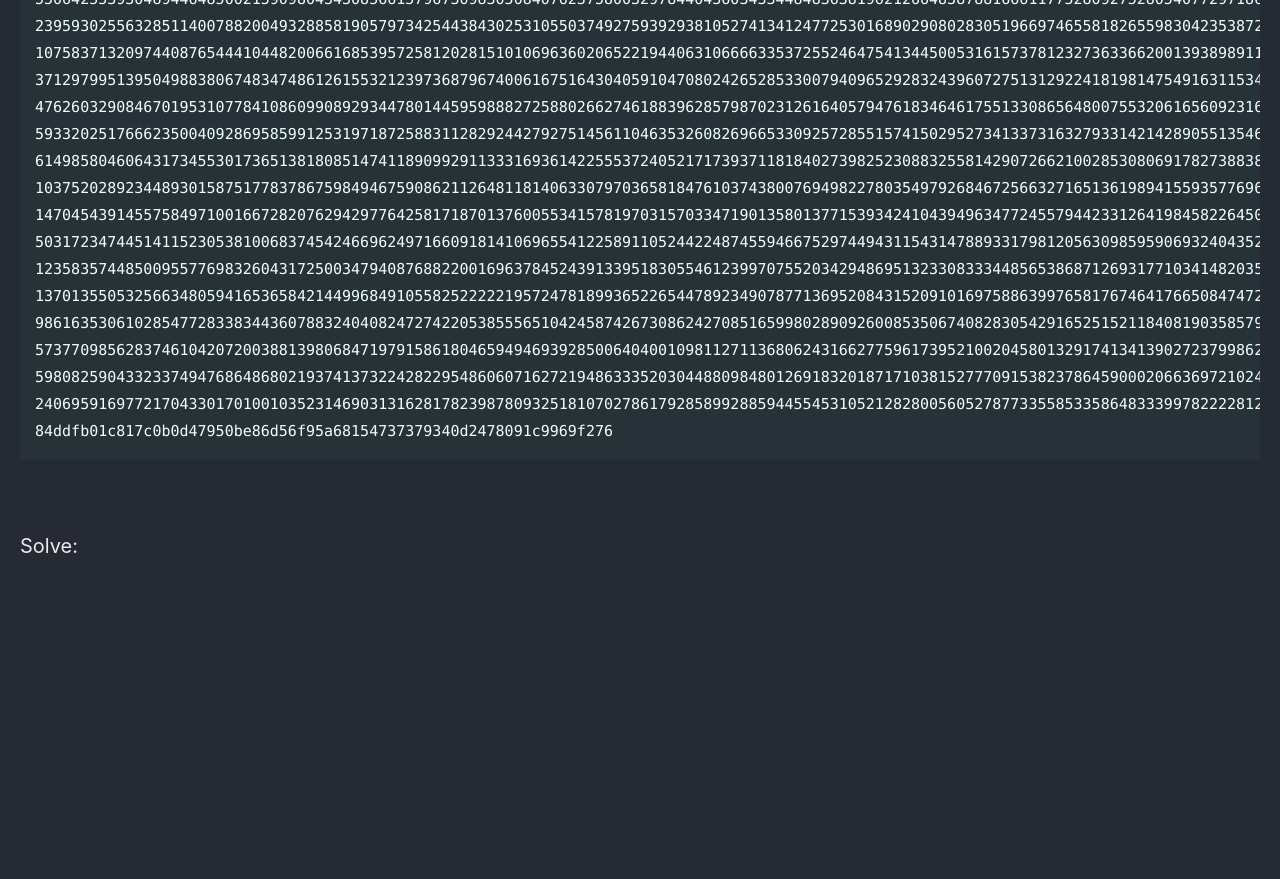
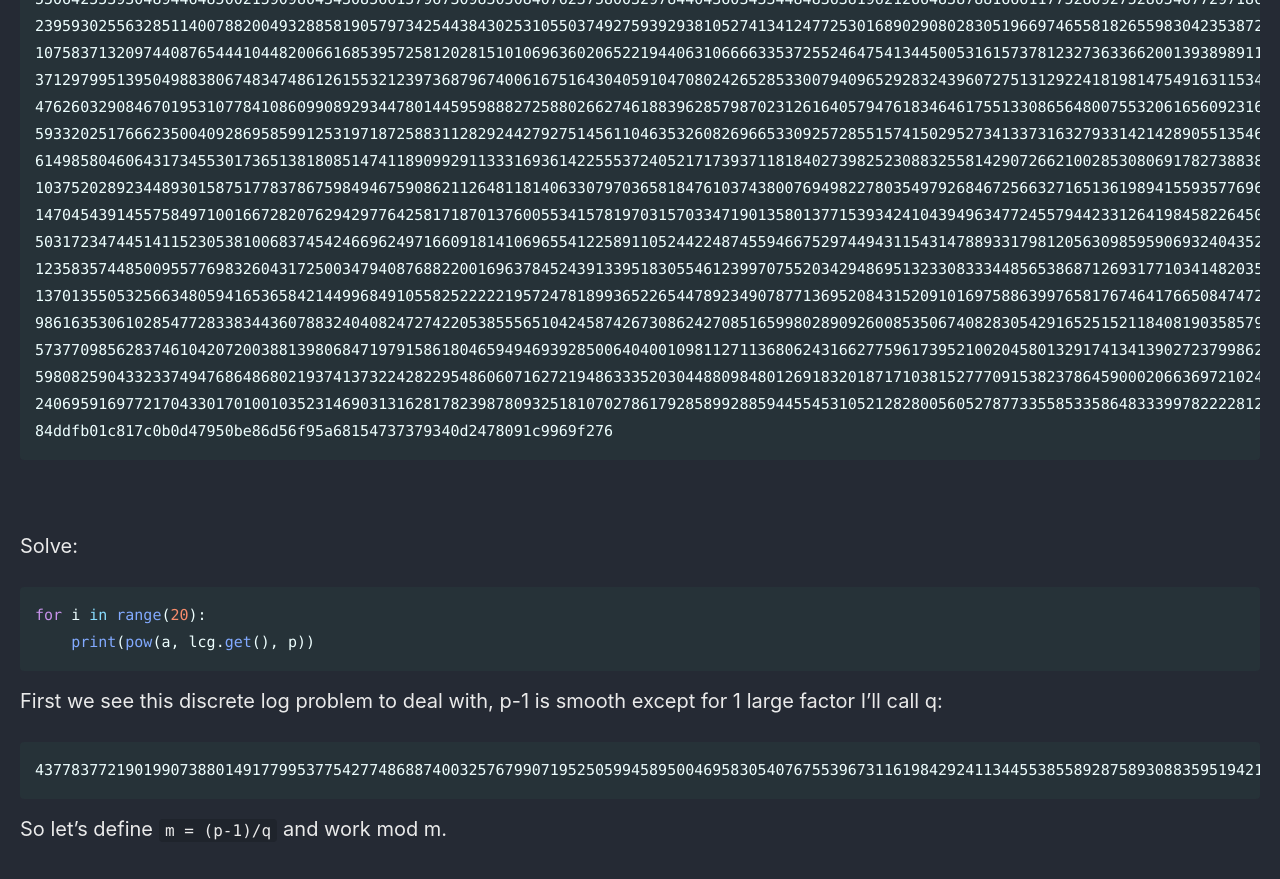
Before and after one commit to Connor-McCartney/Connor-McCartney.github.io, a Jekyll site: the page built from _pages/cryptography/other/Power-of-LCG-dreamhack.md, in a window 1280 px wide and 900 px high, scrolled down 1738 px. Shown: the top 879 px of the window. Built offline with Jekyll 4.4.1, drawn with Linux system fonts in a browser that asks for light colours; cached includes are drawn as plain includes; before the commit the page ends 2355 px from its top, so only the background shows below that.

Commit message:
Update Power-of-LCG-dreamhack.md

````diff
--- a/_pages/cryptography/other/Power-of-LCG-dreamhack.md
+++ b/_pages/cryptography/other/Power-of-LCG-dreamhack.md
@@ -85,3 +85,17 @@ print(hashed_flag)
 <br>
 
 Solve:
+
+
+```python
+for i in range(20):
+    print(pow(a, lcg.get(), p))
+```
+
+First we see this discrete log problem to deal with, p-1 is smooth except for 1 large factor I'll call q:
+
+```
+437783772190199073880149177995377542774868874003257679907195250599458950046958305407675539673116198429241134455385589287589308835951942117013730609199201
+```
+
+So let's define `m = (p-1)/q` and work mod m.
````
